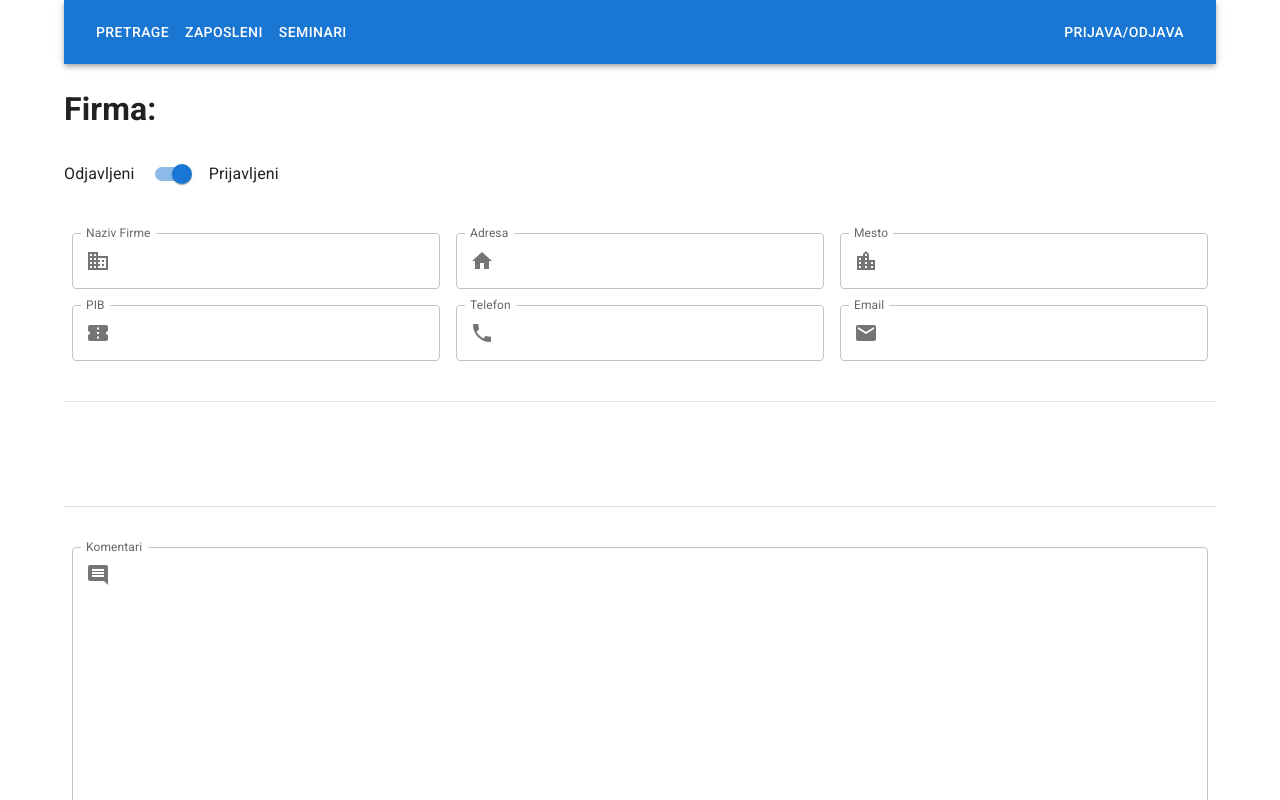
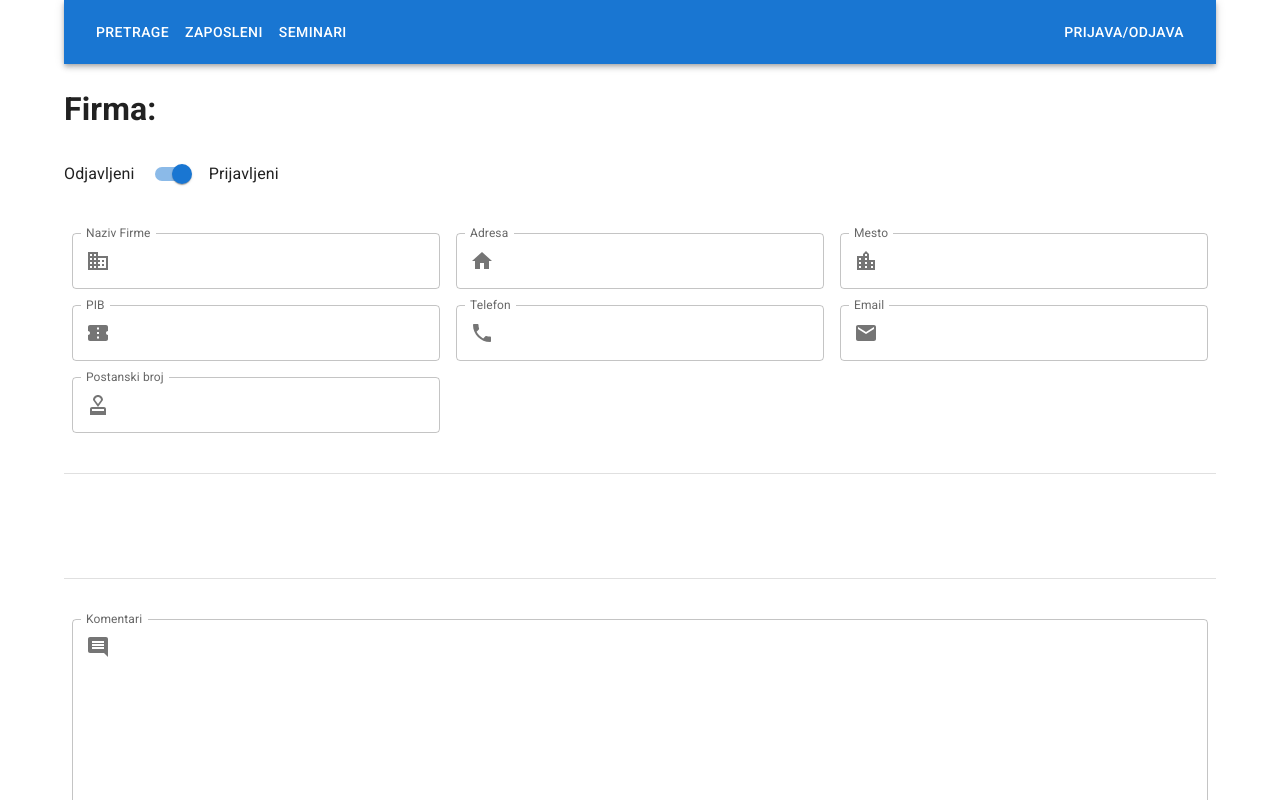
Before and after one commit to BogdanRaicevic/ied-projects, a React (Vite) app in the folder ied-fe/: page /firma/1 in a window 1280 px wide. Shown: the top 800 px of the page. Built offline with nearby package versions, Linux system fonts and the light colour scheme; no server answers.

Commit message:
Restore deleted postanski broj field, it should only be removed as a search parameter

```diff
--- a/ied-fe/src/components/Forms/CompanyForm/CompanyForm.tsx
+++ b/ied-fe/src/components/Forms/CompanyForm/CompanyForm.tsx
@@ -71,6 +71,12 @@ export const companyFormMetadata: Metadata[] = [
     key: "e_mail",
     label: "Email",
     inputAdornment: <Email />,
+    inputType: InputTypesSchema.enum.Text,
+  },
+  {
+    key: "postanski_broj",
+    label: "Postanski broj",
+    inputAdornment: <Approval />,
     inputType: InputTypesSchema.enum.Text,
   },
   {
--- a/ied-fe/src/components/MyTable/myCompanyColumns.tsx
+++ b/ied-fe/src/components/MyTable/myCompanyColumns.tsx
@@ -40,6 +40,10 @@ export const myCompanyColumns: MRT_ColumnDef<Company>[] = [
   {
     header: "Mesto",
     accessorKey: "mesto",
+  },
+  {
+    header: "Postanski broj",
+    accessorKey: "postanski_broj",
   },
   {
     header: "Telefon",
```
